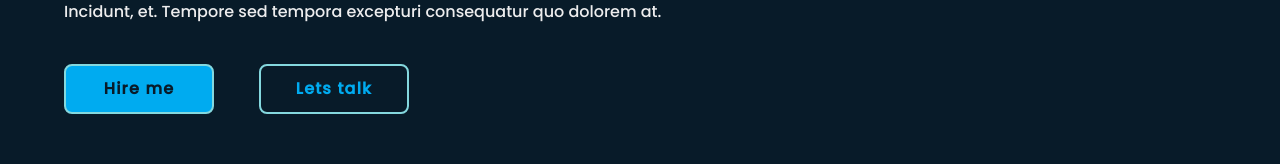
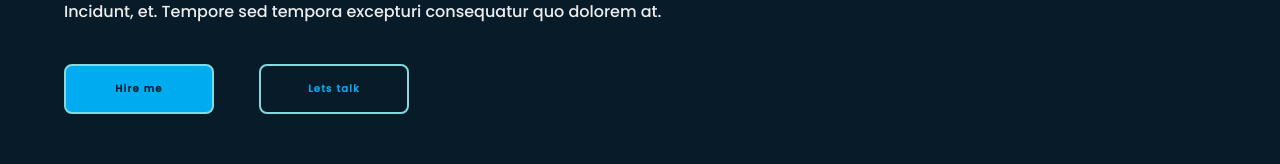
Before and after one commit to HimaloyAshis/portfolio-ab, a React (Vite) app: page / in a window 1280 px wide. Shown: the part 445-609 px from the top of the page. Built offline with nearby package versions, Linux system fonts and the light colour scheme.

Commit message:
link added

```diff
--- a/index.html
+++ b/index.html
@@ -5,7 +5,7 @@
     <link rel="icon" type="image/svg+xml" href="/vite.svg" />
     <meta name="viewport" content="width=device-width, initial-scale=1.0" />
     <title>Himaloy Bala Ashis</title>
-    <link rel="stylesheet" href="Home.css">
+    <link rel="stylesheet" href="src/style.css">
     <script src="https://unpkg.com/boxicons@2.1.4/dist/boxicons.js"></script>
   </head>
   <body class="home">
--- a/src/Page/Home/Home.css
+++ b/src/Page/Home/Home.css
@@ -1,10 +1,5 @@
 @import url('https://fonts.googleapis.com/css2?family=Open+Sans:wght@500&family=Poppins:wght@500&display=swap');
-.home{
-    background: #081b29;
-    font-family: 'Poppins', sans-serif;
-    color: #ededee;
 
-}
 
 .header{
     position: fixed;
@@ -46,6 +41,7 @@
 .homes{
     height: 100vh;
     display: flex;
+    /* background-image: url('https://images.unsplash.com/photo-1561487767-1f32d174cce0?ixlib=rb-4.0.3&ixid=M3wxMjA3fDB8MHxzZWFyY2h8Mnx8YmF0fGVufDB8fDB8fHww&auto=format&fit=crop&w=600&q=60'); */
     align-items: center;
     padding: 0 5%;
 }
--- a/src/Page/Home/Home.jsx
+++ b/src/Page/Home/Home.jsx
@@ -9,10 +9,10 @@ const Home = () => {
             <header className='header'>
                 <a href="#" className='Logo'>AB</a>
                 <nav className='navbar'>
-                    <a href="#" className='active'>About</a>
-                    <a href="#">Work</a>
-                    <a href="#">Portfolio</a>
-                    <a href="#">Get in touch</a>
+                    <a href="#about" className='active'>About</a>
+                    <a href="#work">Work</a>
+                    <a href="#portfolio">Portfolio</a>
+                    <a href="#get in touch">Get in touch</a>
 
                 </nav>
             </header>
--- /dev/null
+++ b/src/style.css
@@ -0,0 +1,18 @@
+.home{
+    background: #081b29;
+    font-family: 'Poppins', sans-serif;
+    color: #ededee;
+
+}
+
+:root{
+    --bg-color: #081b29;
+    --second-bg-color: #112e42;
+    --text-color: #ededed;
+    --main-color: #00abf0;
+}
+
+html{
+    font-size: 62.5%;
+    overflow-x: hidden;
+}
```
